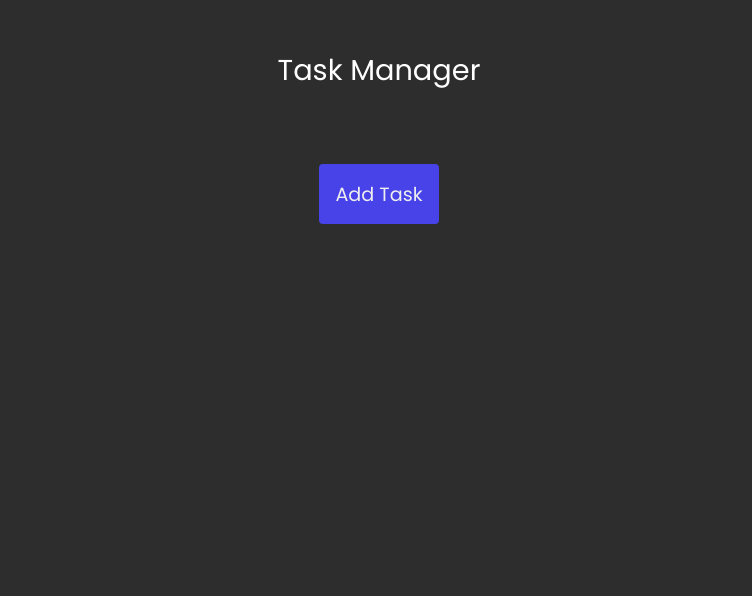
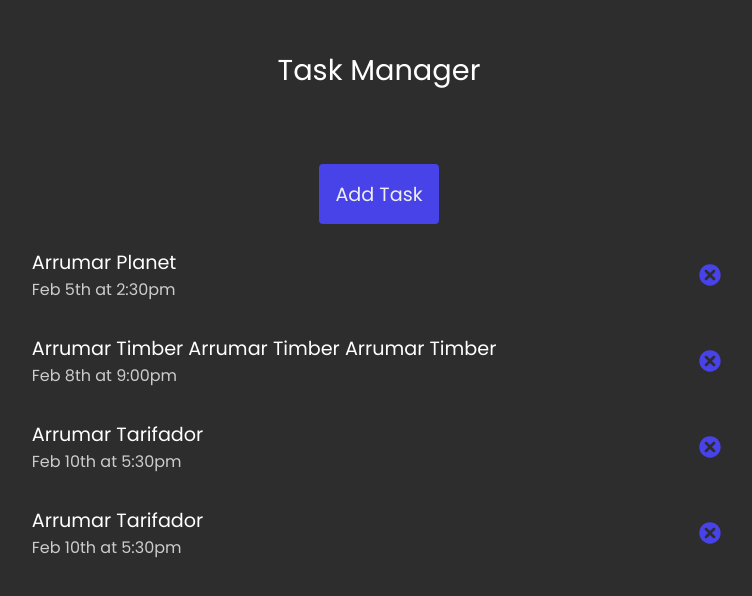
Before and after one commit to DiegoGeoDev/taskManager, a React (Create React App) app: page / in a window 1280 px wide. Shown: the top 596 px of the page, without its empty margins (261-1013 px from the left). Built offline with nearby package versions, Linux system fonts and the light colour scheme.

Commit message:
criação dos componentes Task e TaskItem

```diff
--- a/package.json
+++ b/package.json
@@ -8,8 +8,9 @@
     "@testing-library/user-event": "^12.1.10",
     "react": "^17.0.1",
     "react-dom": "^17.0.1",
+    "react-icons": "^4.2.0",
     "react-scripts": "4.0.2",
-    "web-vitals": "^1.0.1"
+    "styled-components": "^5.2.1"
   },
   "scripts": {
     "start": "react-scripts start",
--- a/src/App.css
+++ b/src/App.css
@@ -1,4 +1,9 @@
 @import url('https://fonts.googleapis.com/css2?family=Poppins&display=swap');
+
+@viewport {
+	zoom: auto;
+	width: device-width;
+}
 
 * {
 	margin: 0;
--- a/src/App.js
+++ b/src/App.js
@@ -1,6 +1,7 @@
 import Header from './components/Header/Header';
 import Container from './components/Container/Container';
 import Button from './components/Button/Button';
+import Task from './components/Task/Task';
 
 import './App.css';
 
@@ -12,6 +13,7 @@ function App() {
 			<Header title={'Task Manager'} />
 			<Container>
 				<Button text="Add Task" clickEvent={clickHandler} />
+				<Task />
 			</Container>
 		</div>
 	);
--- /dev/null
+++ b/src/components/Task/Task.css
@@ -0,0 +1,22 @@
+:root {
+	--task-button: #4842e9;
+	--task-button-hover: tomato;
+}
+.task_button__exclude {
+	color: var(--task-button);
+	font-size: 2em;
+	cursor: pointer;
+	margin-left: 8px;
+	transition: color 0.3s;
+	transition-timing-function: ease-in-out;
+}
+
+.task_button__exclude:hover {
+	color: var(--task-button-hover);
+}
+
+@media (max-width: 420px) {
+	.task_button__exclude {
+		color: var(--task-button-hover);
+	}
+}
--- /dev/null
+++ b/src/components/Task/Task.js
@@ -0,0 +1,74 @@
+import { useState } from 'react';
+
+import React from 'react';
+import styled from 'styled-components';
+
+import TaskItem from './TaskItem';
+
+const StyledDiv = styled.div`
+	width: 90vw;
+	padding: 8px;
+
+	@media (min-width: 900px) {
+		width: 60%;
+	}
+
+	ul {
+		padding: 8px;
+	}
+
+	h2 {
+		padding: 8px;
+		font-size: 1.2em;
+		color: #fff;
+	}
+`;
+
+function Task() {
+	const [tasks, setTasks] = useState([
+		{
+			id: 1,
+			text: 'Arrumar Planet',
+			date: 'Feb 5th at 2:30pm',
+			reminder: true,
+		},
+		{
+			id: 2,
+			text: 'Arrumar Timber Arrumar Timber Arrumar Timber',
+			date: 'Feb 8th at 9:00pm',
+			reminder: false,
+		},
+		{
+			id: 3,
+			text: 'Arrumar Tarifador',
+			date: 'Feb 10th at 5:30pm',
+			reminder: true,
+		},
+		{
+			id: 4,
+			text: 'Arrumar Tarifador',
+			date: 'Feb 10th at 5:30pm',
+			reminder: true,
+		},
+	]);
+
+	const clickHandler = (id) => setTasks((current) => current.filter((item) => item.id !== id));
+
+	const component = (
+		<StyledDiv>
+			<ul>
+				{tasks.map((task) => (
+					<TaskItem
+						key={task.id}
+						text={task.text}
+						date={task.date}
+						deleteEvent={() => clickHandler(task.id)}
+					/>
+				))}
+			</ul>
+		</StyledDiv>
+	);
+	return component;
+}
+
+export default Task;
--- /dev/null
+++ b/src/components/Task/TaskItem.js
@@ -0,0 +1,70 @@
+import PropTypes from 'prop-types';
+import styled from 'styled-components';
+
+import { TiDelete } from 'react-icons/ti';
+
+import './Task.css';
+
+const StyledLi = styled.li`
+	padding: 8px 16px;
+	list-style-type: none;
+	display: flex;
+	justify-content: start;
+	align-items: center;
+	margin-bottom: 16px;
+	user-select: none;
+	border-radius: 16px;
+	transition: background-color 0.3s;
+	transition-timing-function: ease-in-out;
+
+	&:hover {
+		background-color: #404040;
+	}
+
+	span {
+		flex-grow: 1;
+		flex-basis: 0;
+	}
+
+	@media (max-width: 420px) {
+		h3 {
+			width: 180px;
+			white-space: nowrap;
+			overflow: hidden;
+			text-overflow: ellipsis;
+		}
+	}
+
+	h3 {
+		font-size: 1.2em;
+		color: #fff;
+	}
+
+	p {
+		font-size: 1em;
+		color: #ccc;
+	}
+`;
+
+function Task({ text, date, deleteEvent }) {
+	const component = (
+		<StyledLi>
+			<span>
+				<h3>{text}</h3>
+				<p>{date}</p>
+			</span>
+			<TiDelete className="task_button__exclude" onClick={deleteEvent} />
+		</StyledLi>
+	);
+
+	return component;
+}
+
+const propTypes = {
+	text: PropTypes.string.isRequired,
+	date: PropTypes.string.isRequired,
+};
+
+Task.propTypes = propTypes;
+
+export default Task;
```
Also changed, not shown: 2 other files (tests, documents, lock files or other folders).
